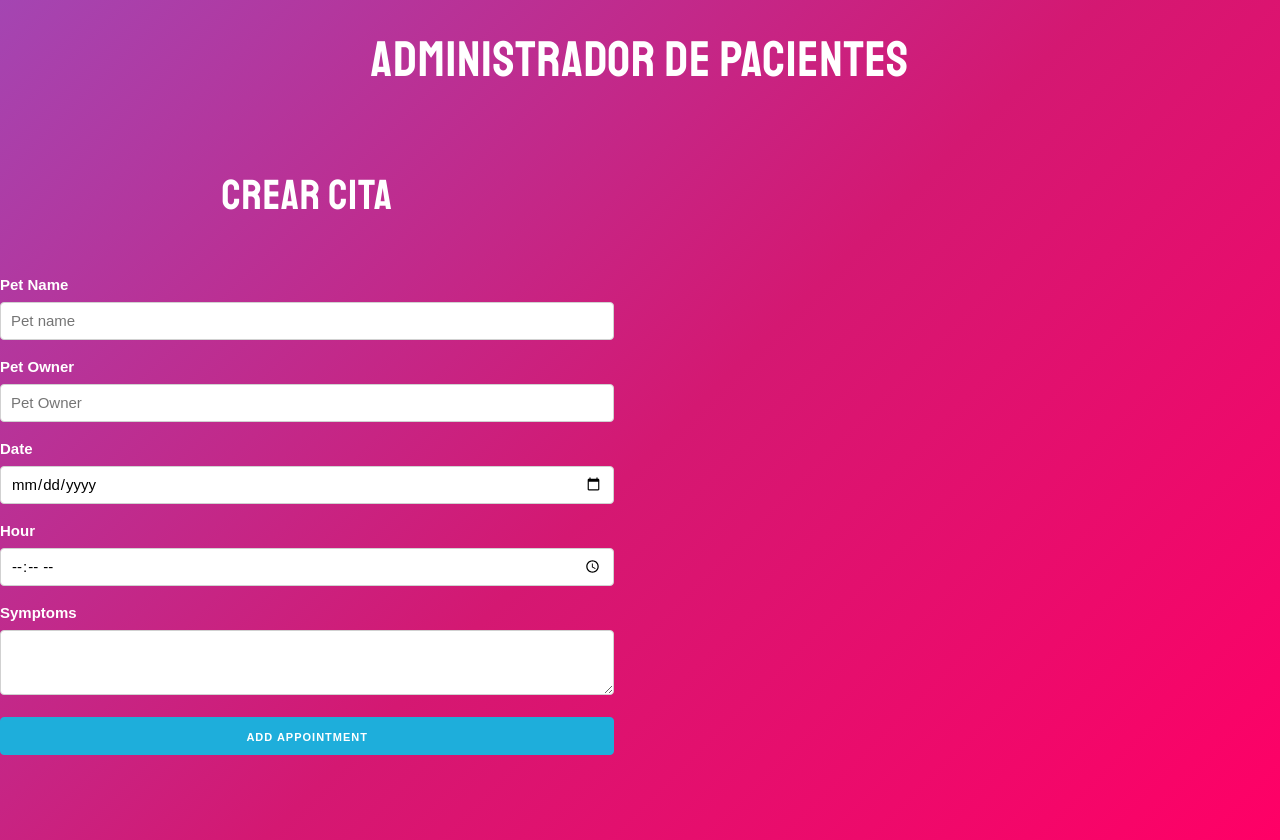
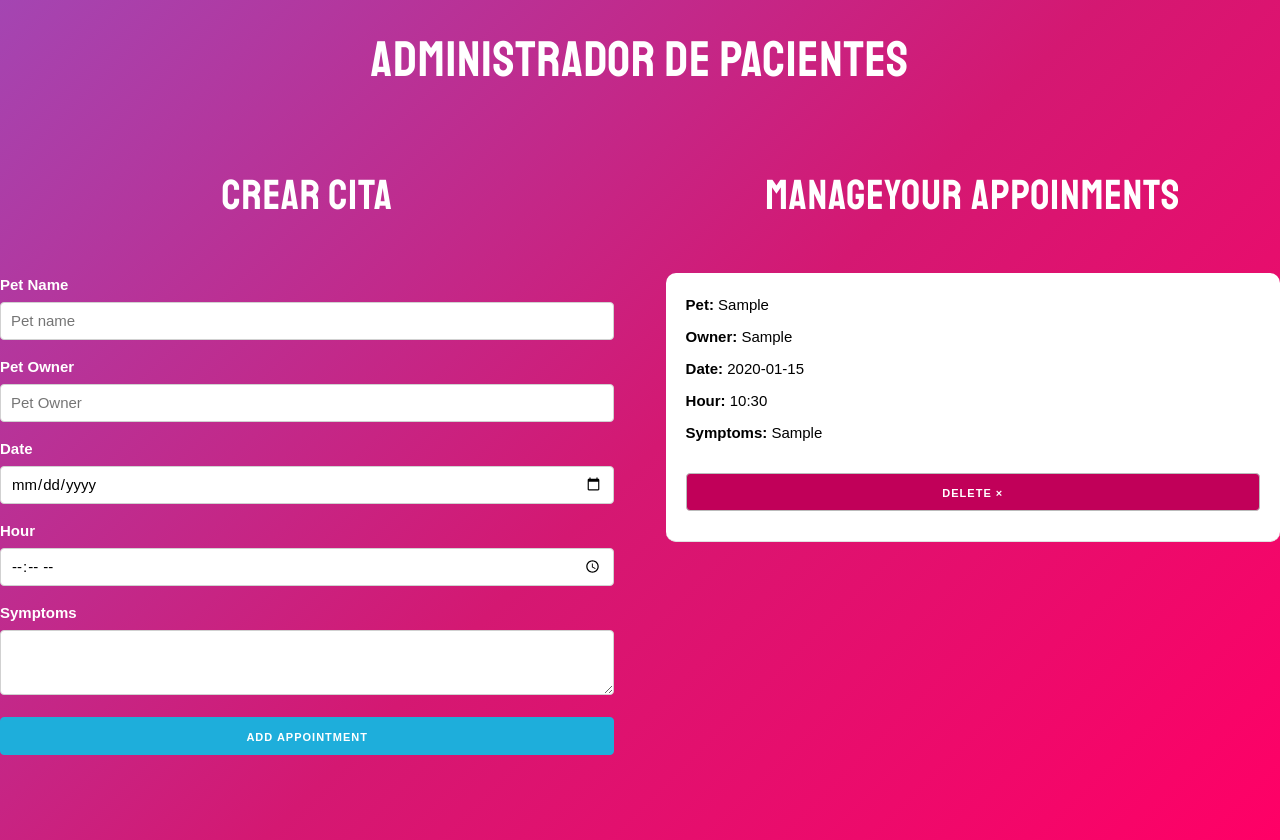
Before and after one commit to ljaviertovar/pet-medical, a React (Create React App) app: page / in a window 1280 px wide. Both pictures are taken after typing "Sample", "Sample", "2020-01-15", "10:30", "Sample" into the empty fields and a click on the button "ADD APPOINTMENT". Built offline with nearby package versions, Linux system fonts and the light colour scheme.

Commit message:
add: Appoinment Component

```diff
--- a/src/App.js
+++ b/src/App.js
@@ -1,13 +1,40 @@
-import React, { Fragment, useState } from 'react'
-import Formulario from './componets/Formulario'
+import React, { Fragment, useState, useEffect } from 'react'
+import Appointment from './componets/Appointment'
+import Form from './componets/Form'
 
 function App() {
 
-  const [appointments, setAppointments] = useState([])
+  // saved appointments
+  let savedAppointments = JSON.parse(localStorage.getItem('appointments'))
+  if(!savedAppointments){
+    savedAppointments = []
+  }
 
+  const [appointments, setAppointments] = useState(savedAppointments)
+
+  // to perform certain operations when thr stage changes
+  useEffect(() => {
+  if(savedAppointments){
+
+    localStorage.setItem('appointments', JSON.stringify(appointments))
+  } else {
+    localStorage.setItem('appointments', JSON.stringify([]))
+  }
+
+  }, [appointments])
+
+  // takes current appointments and add another one
   const addAppointment = appointment => {
     setAppointments([...appointments, appointment])
   }
+
+  // delete an appointment by its id
+  const delteAppointment = id =>{
+    const newAppointments = appointments.filter(appointment => appointment.id !== id)
+    setAppointments(newAppointments)
+  }
+
+  const title = appointments.length === 0 ? 'No Appoinments yet' : 'Manageyour Appoinments'
 
   return (
 
@@ -18,11 +45,22 @@ function App() {
       <div className="conainer">
         <div className="row">
           <div className="one-half column">
-            <Formulario
+            <Form
               addAppointment = {addAppointment}
             />
           </div>
-          <div className="one-half column"></div>
+          <div className="one-half column">
+            <h2>{title}</h2>
+            {appointments.map(appointment => (
+              <Appointment
+
+                key={appointment.id}
+                appointment={appointment}
+                delteAppointment = {delteAppointment}
+
+              />
+            ))}
+          </div>
         </div>
       </div>
 
--- /dev/null
+++ b/src/componets/Appointment.js
@@ -0,0 +1,19 @@
+import React from 'react'
+
+const Appointment = ({appointment, delteAppointment}) => (
+
+    <div className="cita">
+        <p>Pet: <span>{appointment.pet}</span></p>
+        <p>Owner: <span>{appointment.owner}</span></p>
+        <p>Date: <span>{appointment.date}</span></p>
+        <p>Hour: <span>{appointment.hour}</span></p>
+        <p>Symptoms: <span>{appointment.symptoms}</span></p>
+
+        <button
+            className="button eliminar u-full-width"
+            onClick={ () => delteAppointment(appointment.id) }
+        >Delete &times;</button>
+    </div>
+)
+
+export default Appointment
--- a/src/componets/Formulario.js
+++ b/src/componets/Form.js
@@ -1,7 +1,7 @@
 import React, { Fragment, useState } from 'react'
 import { v4 as uuidv4 } from 'uuid';
 
-const Formulario = ({addAppointment}) => {
+const Form = ({addAppointment}) => {
 
       // create state appointments
       const [appointment, setAppointment] = useState({
@@ -130,4 +130,6 @@ const Formulario = ({addAppointment}) => {
 
 }
 
-export default Formulario;
+
+
+export default Form;
```
Also changed, not shown: 1 other file (tests, documents, lock files or other folders).
